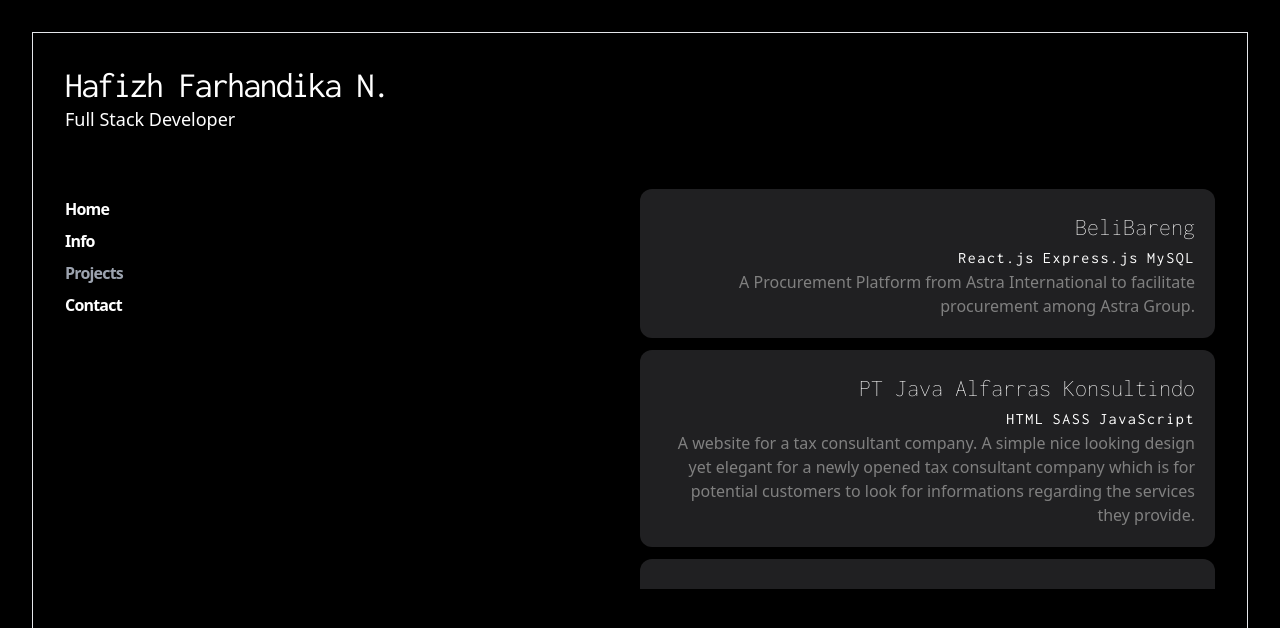
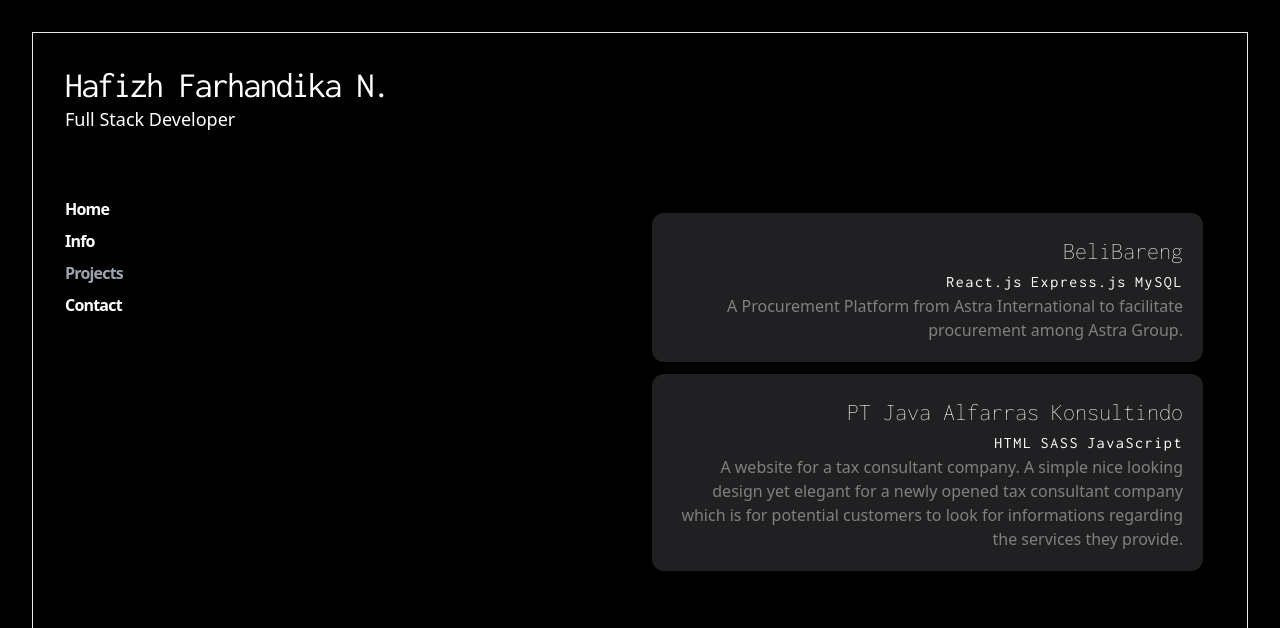
Before and after one commit to ifarhandika/portfolio2023, a React (Vite) app: page /projects in a window 1280 px wide. Shown: the top 628 px of the page. Built offline with nearby package versions, Linux system fonts and the light colour scheme.

Commit message:
progress

```diff
--- a/src/App.jsx
+++ b/src/App.jsx
@@ -18,9 +18,8 @@ function App() {
           transition={{ duration: 0.5, delay: 1.75 }}>
           <div className="text-white">
             <Header />
-            <div className="mt-14 grid grid-cols-2">
+            <div className="mt-14 grid sm:grid-cols-1 md:grid-cols-2">
               <Menu />
-
               <Pages />
             </div>
           </div>
--- a/src/components/CardProject.jsx
+++ b/src/components/CardProject.jsx
@@ -1,9 +1,10 @@
 import React from "react"
 
-const CardProject = ({ key, projectName, techStack, description }) => {
+const CardProject = ({ key, projectName, techStack, description, url }) => {
   return (
     <>
-      <div className="flex flex-col text-right bg-[#202022] border-[#202022] rounded-xl p-5 mb-3">
+      <a href={url} target="_blank">
+        <div className="flex flex-col text-right bg-[#202022] border-[#202022] rounded-xl p-5 mb-3 hover:scale-105 transition">
           <span className="text-[24px] font-inconsolata font-thin">
             {projectName}
           </span>
@@ -20,6 +21,7 @@ const CardProject = ({ key, projectName, techStack, description }) => {
           </div>
           <span className="text-[#808080]">{description}</span>
         </div>
+      </a>
     </>
   )
 }
--- a/src/components/ListProjects.js
+++ b/src/components/ListProjects.js
@@ -4,22 +4,34 @@ export const ListProjects = [
     techStack: ["React.js", "Express.js", "MySQL"],
     description:
       "A Procurement Platform from Astra International to facilitate procurement among Astra Group.",
+    url: "https://belibareng.co.id/",
   },
   {
     projectName: "PT Java Alfarras Konsultindo",
     techStack: ["HTML", "SASS", "JavaScript"],
     description:
       "A website for a tax consultant company. A simple nice looking design yet elegant for a newly opened tax consultant company which is for potential customers to look for informations regarding the services they provide.",
+    url: "https://peaceful-parfait-6dd2d9.netlify.app/",
   },
   {
     projectName: "Stargram",
     techStack: ["React.js", "SASS", "Firebase"],
-      description: "This project is a simple web where you can store a collection of images with user authentication."
+    description:
+      "This project is a simple web where you can store a collection of images with user authentication.",
+    url: "https://stargram-project.netlify.app/",
   },
   {
     projectName: "Mininote",
     techStack: ["MERN Stack"],
     description:
       "A simple web app where you can write notes. Applied a CRUD requests.",
+    url: "https://mininote-project.netlify.app/",
+  },
+  {
+    projectName: "Delicious",
+    techStack: ["React.js"],
+    description:
+      "A simple web app where you can find recipes. Applied fetching data from an open API",
+    url: "https://hafizh-recipe.netlify.app/",
   },
 ]
--- a/src/pages/projects.jsx
+++ b/src/pages/projects.jsx
@@ -5,12 +5,13 @@ import CardProject from "../components/CardProject"
 
 const projects = () => {
   return (
-    <div className="h-[400px] overflow-auto scrollbar-hide">
+    <div className="overflow-auto scrollbar-hide p-3 h-[250px] mt-3 md:h-[380px]">
       {ListProjects.map((project, idx) => {
         let key = idx
         let projectName = project.projectName
         let techStack = project.techStack
         let description = project.description
+        let url = project.url
 
         return (
           <>
@@ -19,6 +20,7 @@ const projects = () => {
               projectName={projectName}
               techStack={techStack}
               description={description}
+              url={url}
             />
           </>
         )
```
Lines whose indentation alone changed are shown as unchanged.
